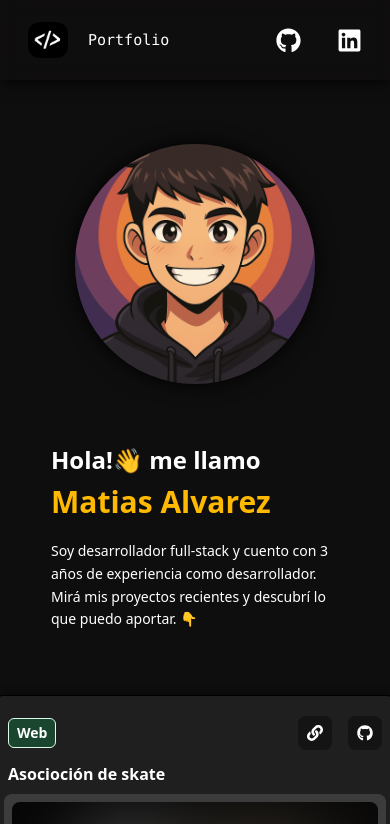
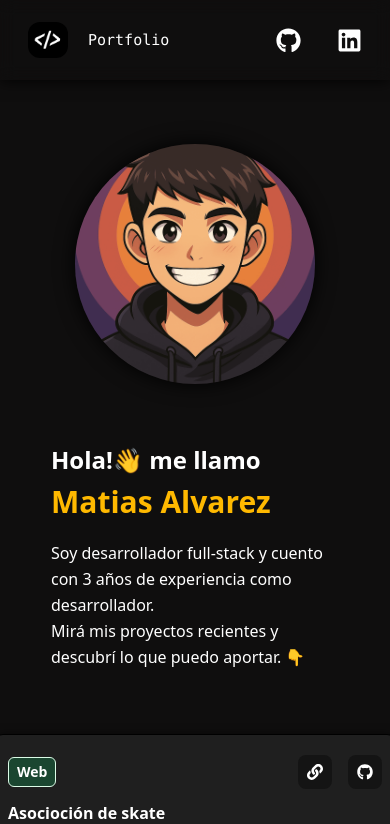
Before and after one commit to matiasDev4/portafolio, a React (Vite) app: page / in a window 390 px wide. Shown: the top 824 px of the page. Built offline with nearby package versions, Linux system fonts and the light colour scheme.

Commit message:
size text

```diff
--- a/src/components/sobremi.jsx
+++ b/src/components/sobremi.jsx
@@ -12,7 +12,7 @@ export const Sobremi  = () =>{
                         </div>
 
                         <p
-                        className="text-sm font-medium md:text-xl leading-relaxed"
+                        className="text-md font-medium md:text-xl leading-relaxed"
                         >
                             Soy desarrollador full-stack y cuento con 3 años de experiencia como desarrollador. <br />
                             Mirá mis proyectos recientes y descubrí lo que puedo aportar. 👇
```
